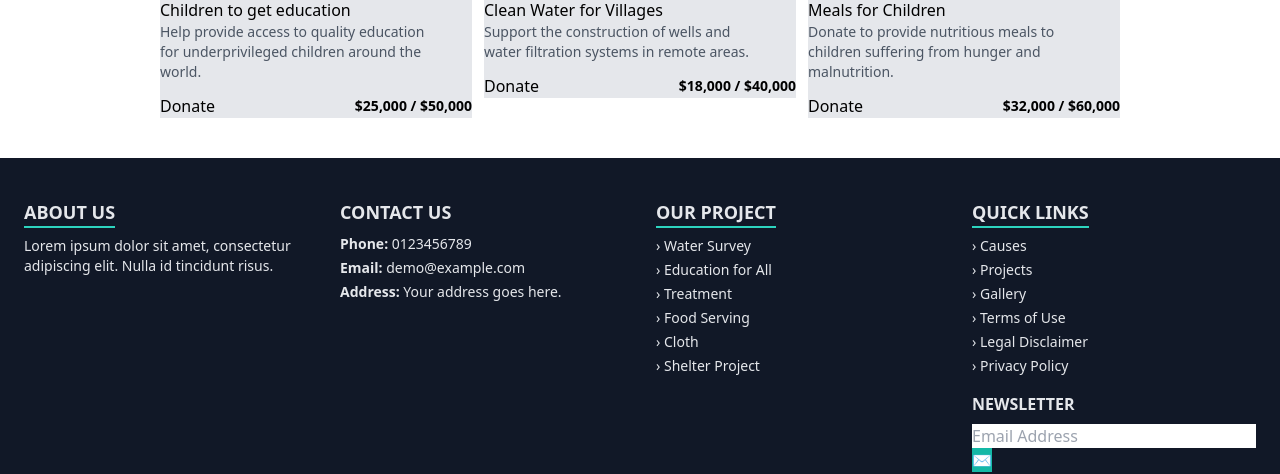
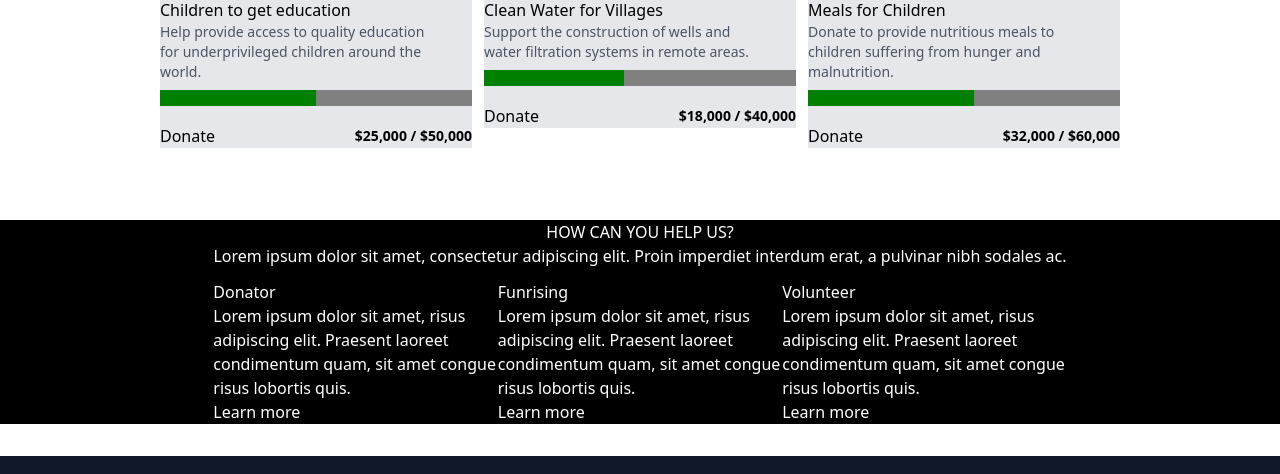
Before and after one commit to tajmirahman/GreenShine---Charity, a React (Vite) app in the folder my-project/: page / in a window 1280 px wide. Shown: the part 1078-1552 px from the top of the page. Built offline with nearby package versions, Linux system fonts and the light colour scheme.

Commit message:
help us content work is processing

```diff
--- a/my-project/public/charity-data.json
+++ b/my-project/public/charity-data.json
@@ -11,7 +11,7 @@
     "id":2,
     "title": "Clean Water for Villages",
     "description": "Support the construction of wells and water filtration systems in remote areas.",
-    "image": "https://i.ibb.co/2YgPBWMb/couses-two.webp",
+    "image": "https://i.ibb.co/wZ0RP5bT/couses-three.webp",
     "raised": 18000,
     "goal": 40000
   },
@@ -19,7 +19,7 @@
     "id":3,
     "title": "Meals for Children",
     "description": "Donate to provide nutritious meals to children suffering from hunger and malnutrition.",
-    "image": "https://i.ibb.co/wZ0RP5bT/couses-three.webp",
+    "image": "https://i.ibb.co/2YgPBWMb/couses-two.webp",
     "raised": 32000,
     "goal": 60000
   }
--- a/my-project/src/Components/DonationCard.jsx
+++ b/my-project/src/Components/DonationCard.jsx
@@ -3,7 +3,7 @@ import React from 'react';
 const DonationCard = ({ data }) => {
     console.log(data)
     const { title, description, image, raised, goal }=data || {}
-    // const progress = Math.min((raised / goal) * 100, 100).toFixed(1);
+    const progress = Math.min((raised / goal) * 100, 100).toFixed(1);
 
     return (
         <div>
@@ -14,7 +14,9 @@ const DonationCard = ({ data }) => {
                 <div className="card-body bg-gray-200">
                     <h2 className="card-title">{title}</h2>
                     <p className="text-sm text-gray-600 w-11/12">{description}</p>
-                    {/* <progress className="progress progress-primary w-full mt-2" value={progress} max="100"></progress> */}
+
+                    <progress className="progress progress-primary w-full mt-2" value={progress} max="100"></progress>
+
                     <div className="flex justify-between items-center mt-3">
                         <button className="btn btn-outline btn-sm">Donate</button>
                         <span className="text-sm font-semibold">
--- /dev/null
+++ b/my-project/src/Components/HelpUs.jsx
@@ -0,0 +1,31 @@
+import React from 'react';
+
+const HelpUs = () => {
+    return (
+        <div className='my-8 bg-black text-white'>
+            <div className='text-center mb-3'>
+                <h1 >HOW CAN YOU HELP US?</h1>
+            <p className='w-4/6 mx-auto'>Lorem ipsum dolor sit amet, consectetur adipiscing elit. Proin imperdiet interdum erat, a pulvinar nibh sodales ac. </p>
+            </div>
+            <div className='flex justify-center items-center w-4/6 mx-auto'>
+                <div>
+                    <h1>Donator</h1>
+                <p>Lorem ipsum dolor sit amet, risus adipiscing elit. Praesent laoreet condimentum quam, sit amet congue risus lobortis quis.</p>
+                <button>Learn more</button>
+                </div>
+                <div>
+                    <h1>Funrising</h1>
+                <p>Lorem ipsum dolor sit amet, risus adipiscing elit. Praesent laoreet condimentum quam, sit amet congue risus lobortis quis.</p>
+                <button>Learn more</button>
+                </div>
+                <div>
+                    <h1>Volunteer</h1>
+                <p>Lorem ipsum dolor sit amet, risus adipiscing elit. Praesent laoreet condimentum quam, sit amet congue risus lobortis quis.</p>
+                <button>Learn more</button>
+                </div>
+            </div>
+        </div>
+    );
+};
+
+export default HelpUs;
--- a/my-project/src/Components/Home.jsx
+++ b/my-project/src/Components/Home.jsx
@@ -1,6 +1,7 @@
 import React from 'react';
 import Navber from './Navber';
 import OurCauses from './OurCauses';
+import HelpUs from './HelpUs';
 
 const Home = () => {
     return (
@@ -8,6 +9,8 @@ const Home = () => {
             <Navber></Navber>
             {/* Our causes */}
             <OurCauses></OurCauses>
+            {/* help Us */}
+            <HelpUs></HelpUs>
         </div>
     );
 };
```
